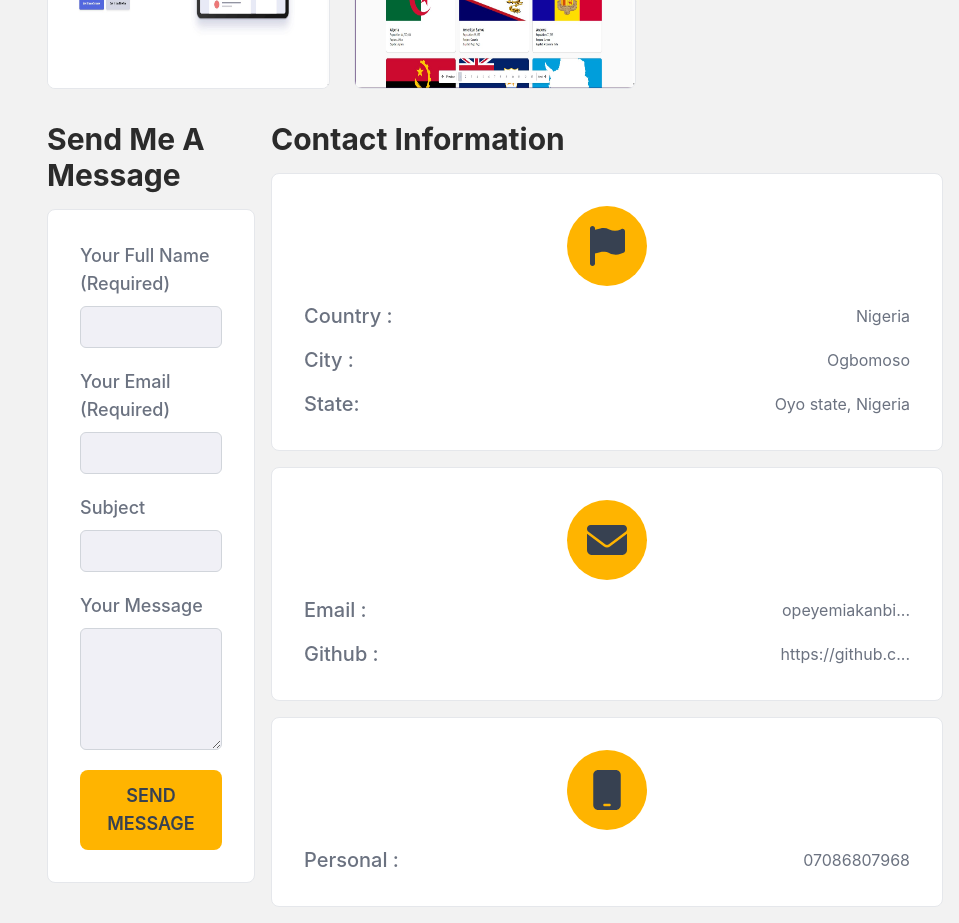
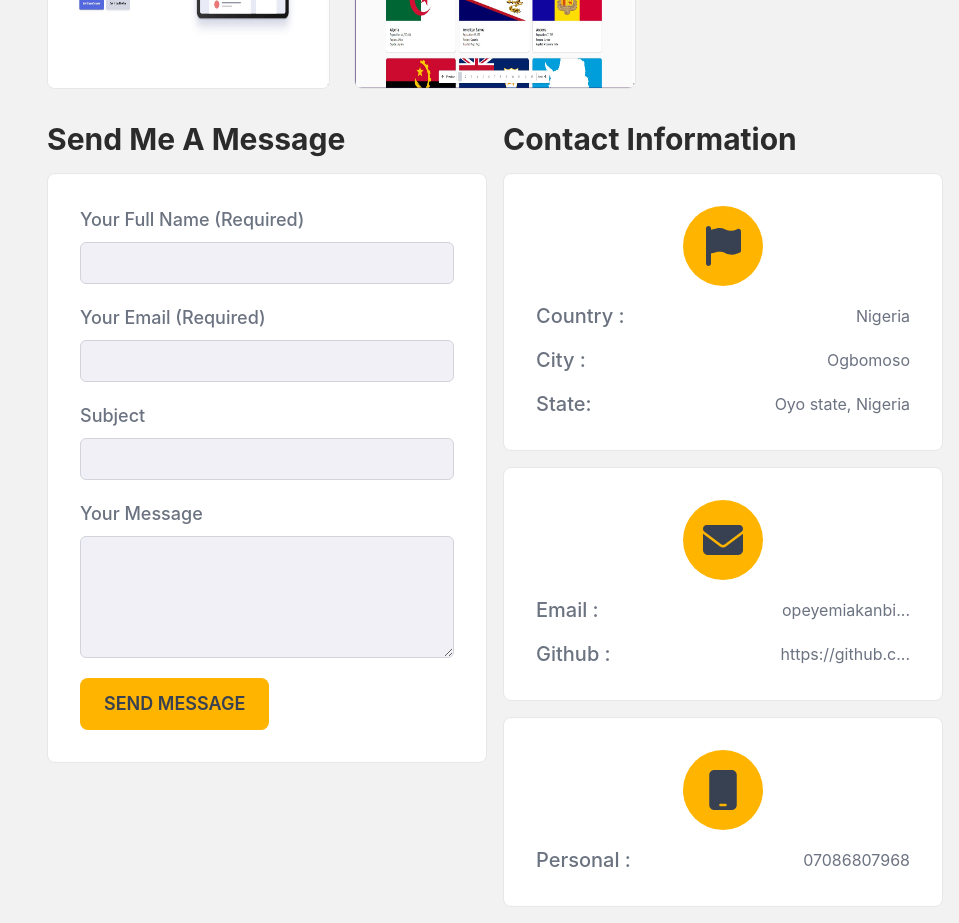
Before and after one commit to springboot20/my-portfolio, a React (Vite) app: page / in a window 1280 px wide. Shown: the part 2000-2923 px from the top of the page, without its empty margins (321-1280 px from the left). Built offline with nearby package versions, Linux system fonts and the light colour scheme.

Commit message:
modified

```diff
--- a/src/components/Contact.tsx
+++ b/src/components/Contact.tsx
@@ -7,7 +7,7 @@ export const Contact = () => {
     <section className="p-4" id="contact">
       <div className="flex flex-col lg:flex-row gap-4">
         {/* contact form start */}
-        <div className="space-y-4 xl:max-w-3xl w-full">
+        <div className="space-y-4 xl:max-w-4xl w-full">
           <h1 className="text-port-black text-3xl font-inter font-bold capitalize">
             Send me a Message
           </h1>
@@ -73,7 +73,7 @@ export const Contact = () => {
         {/* contact form ends */}
 
         {/* contact information start */}
-        <div className="space-y-4 xl:max-w-2xl w-full xl:flex-grow xl:flex-shrink-0">
+        <div className="space-y-4 xl:max-w-md w-full">
           <h1 className="text-port-black text-3xl font-inter font-bold capitalize">
             Contact Information
           </h1>
```
